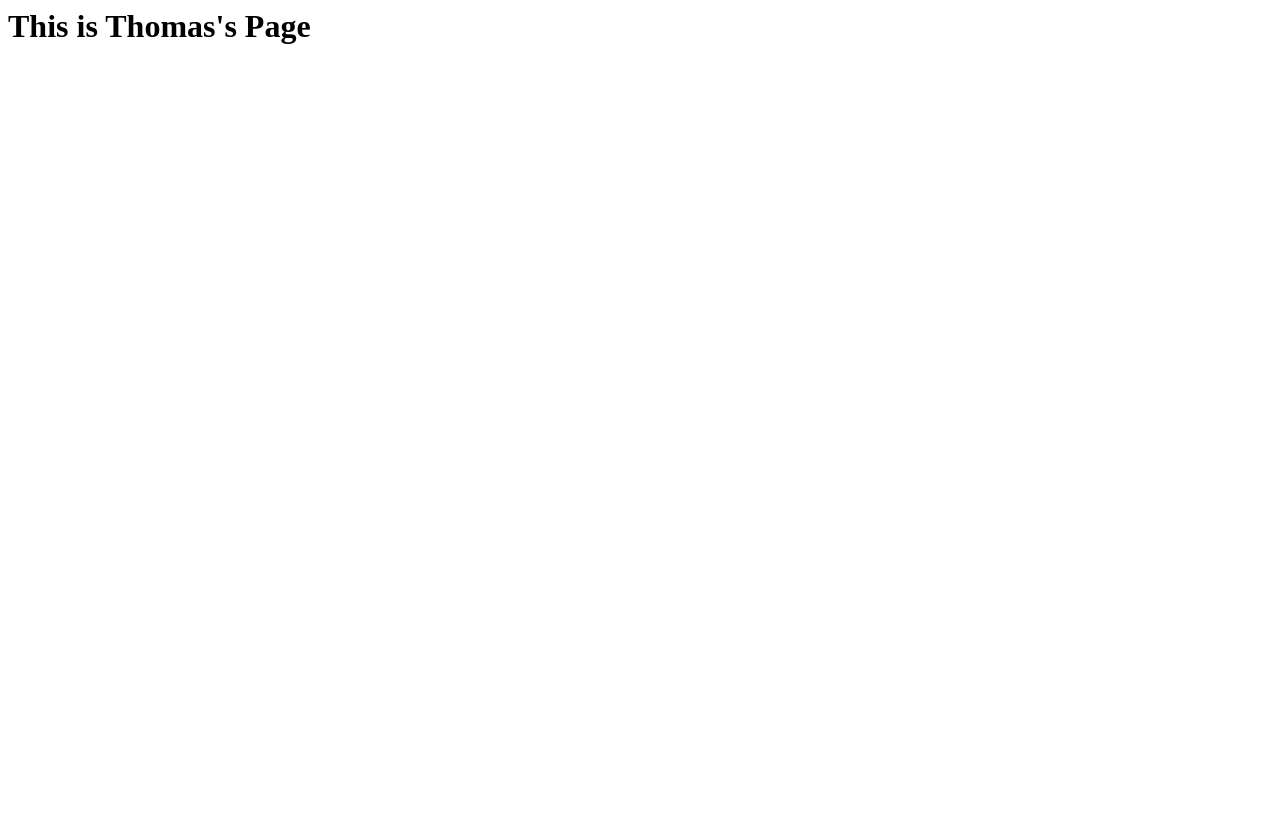
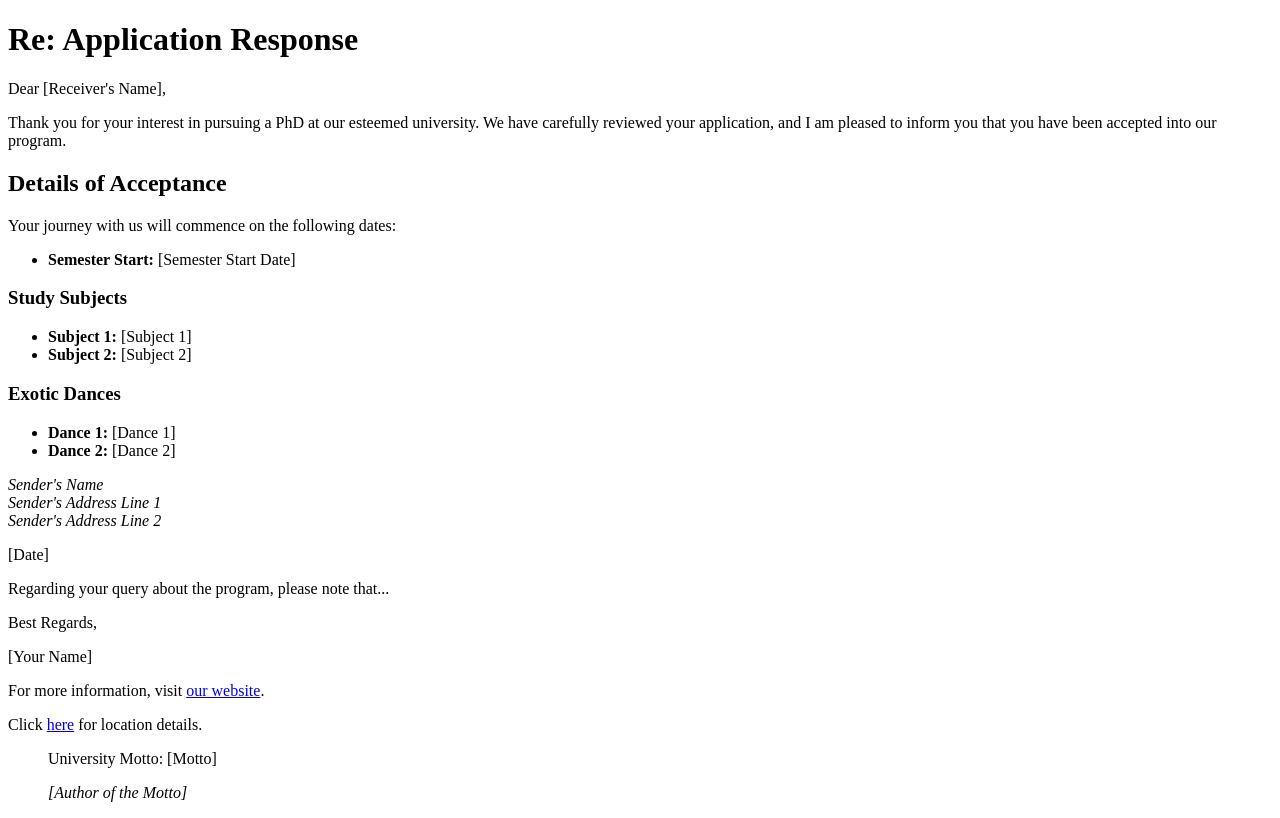
Before and after one commit to ThomasKar05/ThomasKar05.github.io, a plain HTML site: page index.html in a window 1280 px wide. Drawn offline with Linux system fonts and the light colour scheme.

Commit message:
Update index.html

```diff
--- a/index.html
+++ b/index.html
@@ -1 +1,76 @@
-<h1>This is Thomas's Page</h1>
+<!DOCTYPE html>
+<html lang="en">
+
+<head>
+    <meta charset="utf-8">
+    <meta name="author" content="Your Name">
+    <style>
+        /* Add the provided CSS here */
+    </style>
+    <title>Letter to Prospective PhD Student</title>
+</head>
+
+<body>
+
+    <h1>Re: Application Response</h1>
+
+    <p>Dear [Receiver's Name],</p>
+
+    <p>Thank you for your interest in pursuing a PhD at our esteemed university. We have carefully reviewed your application, and I am pleased to inform you that you have been accepted into our program.</p>
+
+    <h2>Details of Acceptance</h2>
+
+    <p>Your journey with us will commence on the following dates:</p>
+
+    <ul>
+        <li><strong>Semester Start:</strong> [Semester Start Date]</li>
+    </ul>
+
+    <h3>Study Subjects</h3>
+
+    <ul>
+        <li><strong>Subject 1:</strong> [Subject 1]</li>
+        <li><strong>Subject 2:</strong> [Subject 2]</li>
+        <!-- Add more subjects as needed -->
+    </ul>
+
+    <h3>Exotic Dances</h3>
+
+    <ul>
+        <li><strong>Dance 1:</strong> [Dance 1]</li>
+        <li><strong>Dance 2:</strong> [Dance 2]</li>
+        <!-- Add more dances as needed -->
+    </ul>
+
+    <address class="sender-column">
+        Sender's Name<br>
+        Sender's Address Line 1<br>
+        Sender's Address Line 2
+    </address>
+
+    <p class="sender-column">[Date]</p>
+
+    <p>Regarding your query about the program, please note that...</p>
+
+    <!-- More content of the letter -->
+
+    <footer>
+        <p>Best Regards,</p>
+        <p>[Your Name]</p>
+    </footer>
+
+    <!-- Hyperlink 1 -->
+    <p>For more information, visit <a href="http://example.com" title="University Website">our website</a>.</p>
+
+    <!-- Hyperlink 2 -->
+    <p>Click <a href="http://example.com" title="Location Details">here</a> for location details.</p>
+
+    <!-- University Motto -->
+    <blockquote>
+        <p>University Motto: [Motto]</p>
+        <cite>[Author of the Motto]</cite>
+    </blockquote>
+
+</body>
+
+</html>
```
